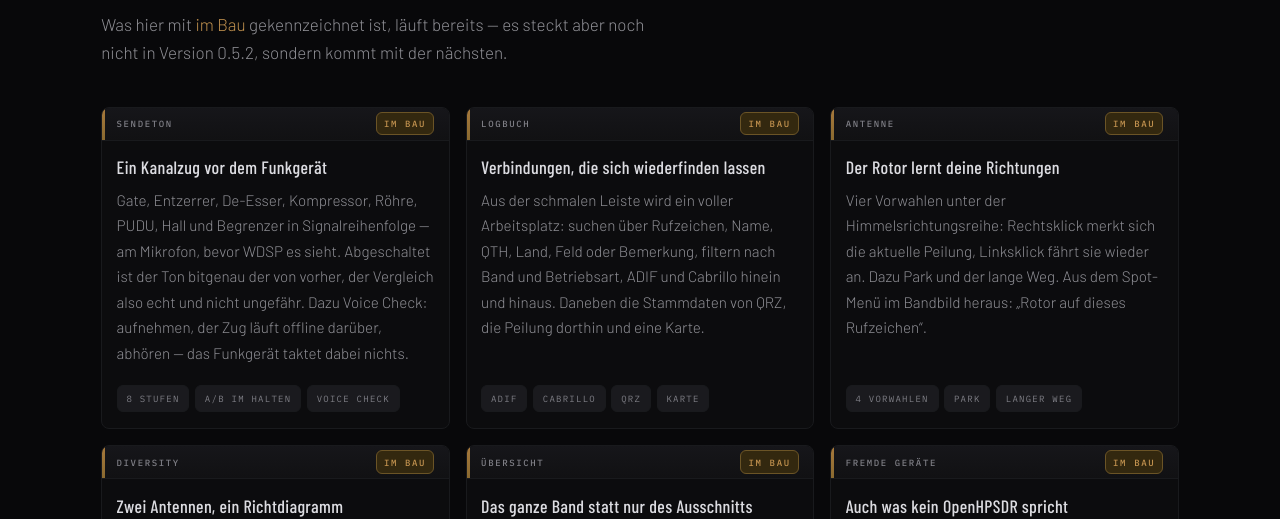
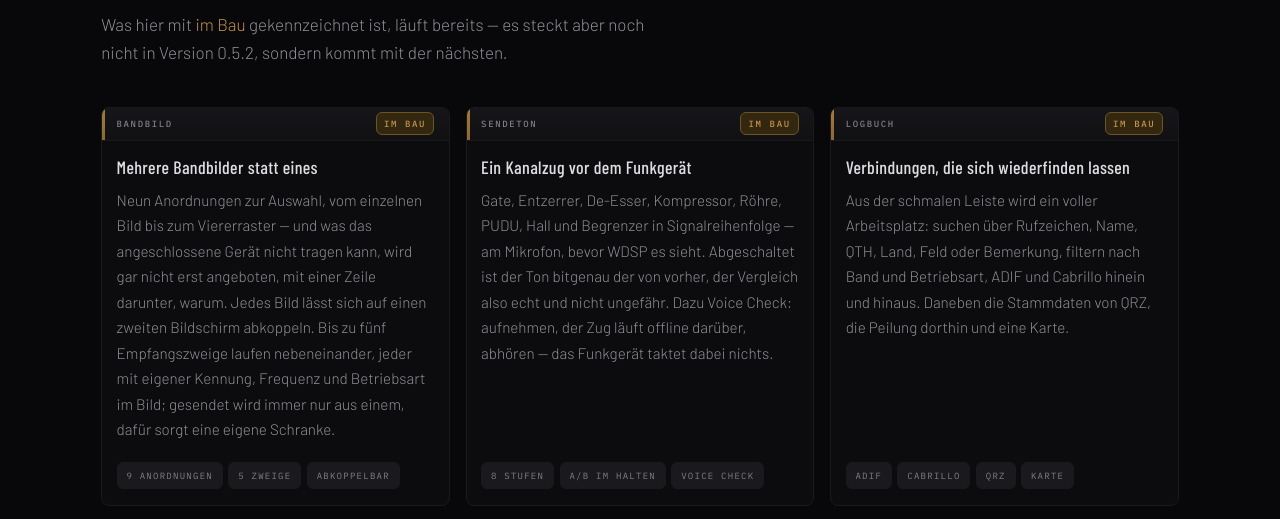
Before and after one commit to oe5sos/longpath-website, an Astro site: page /longpath in a window 1280 px wide. Shown: the part 2766-3285 px from the top of the page. Built offline with nearby package versions, Linux system fonts and the light colour scheme; Astro itself is replaced by a stand-in of ours; animation ran at ten frames a second.

Commit message:
Abgleich mit dem App-Stand: mehrere Bandbilder und Empfangszweige nachgetragen
Die Seite kannte bisher nur einen Panadapter. Im Baum liegt seit Phase 3F
der Mehrfachbetrieb, auf der Seite fehlte er ganz.

Belege in NereusSDR/CHANGELOG.md, [Unreleased] Phase 3F:
- Sub-Epic D  PanadapterStack, PanFloatingWindow, PanLayoutDialog
- Bottom banner cleanup  neun Anordnungen, per Board freigeschaltet,
  nicht tragbare werden ausgeblendet statt ausgegraut
- Sub-Epic B  5-slice codec chain, RadioModel::maxSlices
- Sub-Epic C  TxSliceArbiter, single-TX invariant
- Sub-Epic E  SpectrumStatusOverlay je Pan mit Kennung, Frequenz, Art

Version bleibt 0.5.2 vom 24.05.2026 - Phase 3F steht unter [Unreleased],
daher behaelt der Eintrag die Kapsel im Bau.

Co-Authored-By: Claude Opus 5 <noreply@anthropic.com>

```diff
--- a/src/pages/longpath/index.astro
+++ b/src/pages/longpath/index.astro
@@ -62,6 +62,9 @@ const hardware = [
    aber noch nicht in einer Veroeffentlichung — steht im CHANGELOG
    unter [Unreleased]. */
 const werkzeuge = [
+  { bereich: "Bandbild", titel: "Mehrere Bandbilder statt eines",
+    text: "Neun Anordnungen zur Auswahl, vom einzelnen Bild bis zum Viererraster \u2014 und was das angeschlossene Ger\u00e4t nicht tragen kann, wird gar nicht erst angeboten, mit einer Zeile darunter, warum. Jedes Bild l\u00e4sst sich auf einen zweiten Bildschirm abkoppeln. Bis zu f\u00fcnf Empfangszweige laufen nebeneinander, jeder mit eigener Kennung, Frequenz und Betriebsart im Bild; gesendet wird immer nur aus einem, daf\u00fcr sorgt eine eigene Schranke.",
+    marken: ["9 Anordnungen", "5 Zweige", "Abkoppelbar"], neu: true },
   { bereich: "Sendeton", titel: "Ein Kanalzug vor dem Funkgerät",
     text: "Gate, Entzerrer, De-Esser, Kompressor, Röhre, PUDU, Hall und Begrenzer in Signalreihenfolge — am Mikrofon, bevor WDSP es sieht. Abgeschaltet ist der Ton bitgenau der von vorher, der Vergleich also echt und nicht ungefähr. Dazu Voice Check: aufnehmen, der Zug läuft offline darüber, abhören — das Funkgerät taktet dabei nichts.",
     marken: ["8 Stufen", "A/B im Halten", "Voice Check"], neu: true },
```
